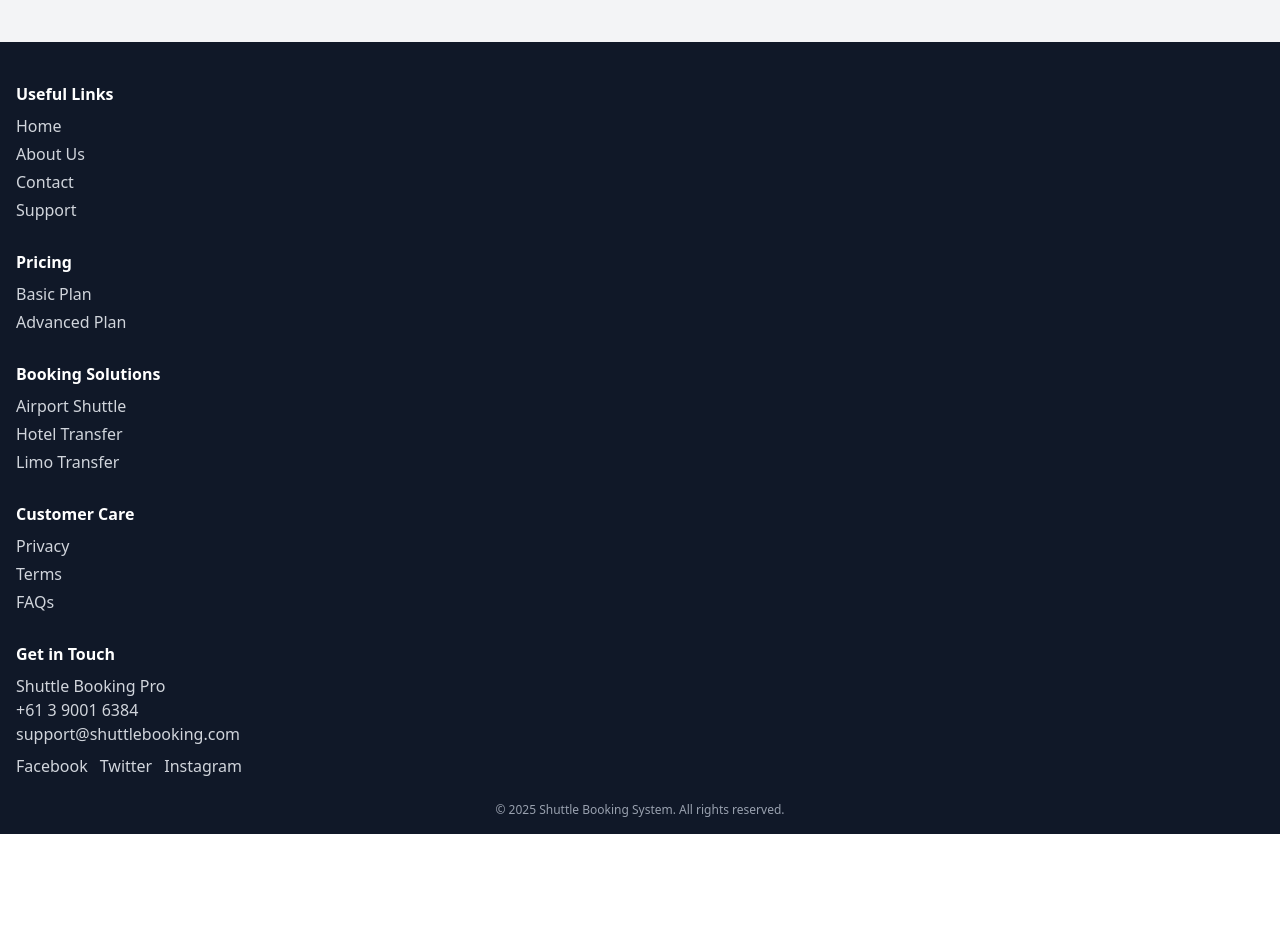
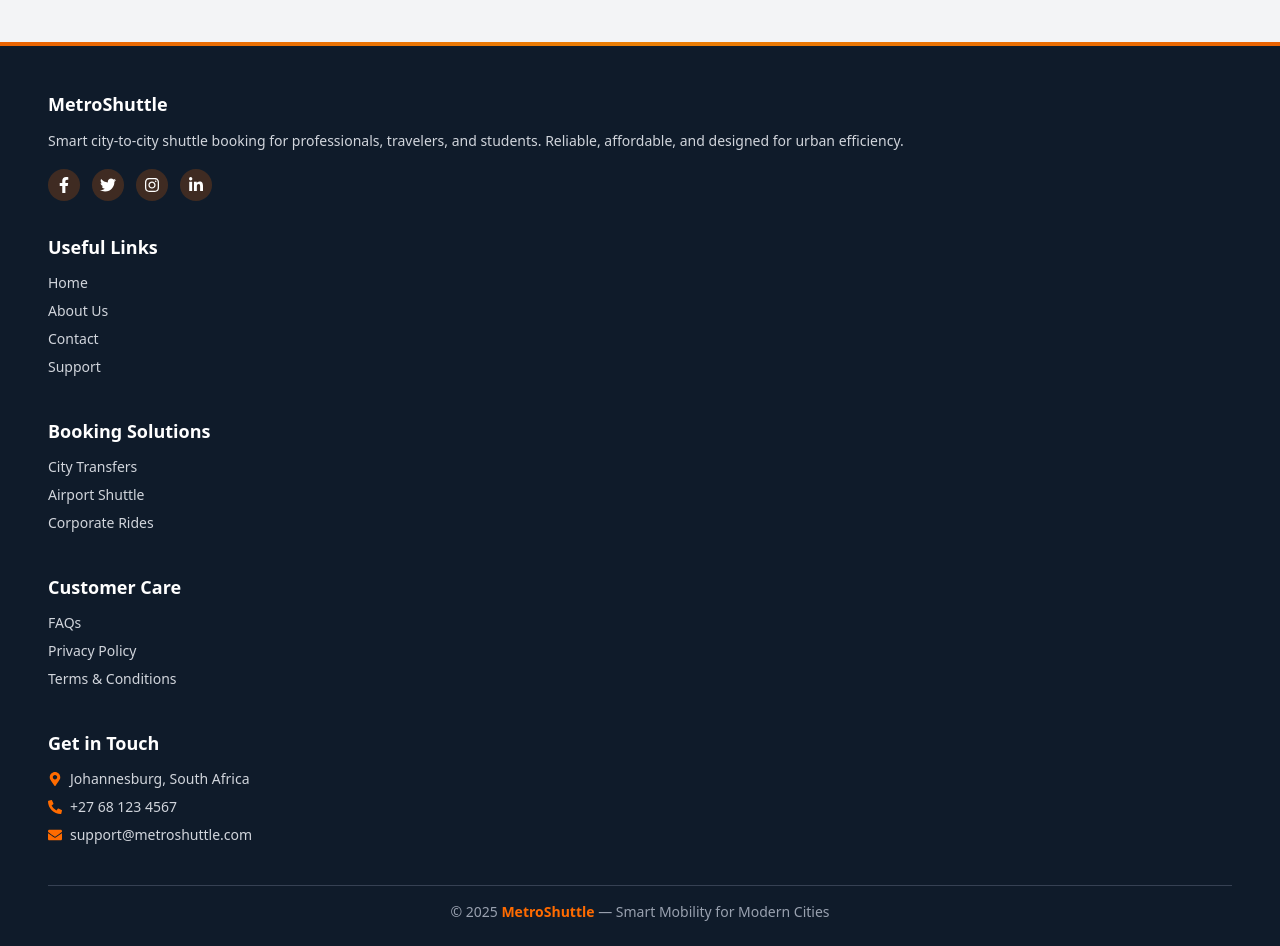
Before and after one commit to Matuku45/shuttle-booking, a React (Vite) app: page /location in a window 1280 px wide. Shown: the part 960-1906 px from the top of the page. Before the commit the page ends 1794 px from the top, so only its background shows below. Built offline with nearby package versions, Linux system fonts and the light colour scheme.

Commit message:
fixed the footer layouts and incuded the icons

```diff
--- a/src/components/Footer.jsx
+++ b/src/components/Footer.jsx
@@ -1,57 +1,130 @@
 import React from "react";
+import {
+  FaFacebookF,
+  FaTwitter,
+  FaInstagram,
+  FaLinkedinIn,
+  FaMapMarkerAlt,
+  FaPhoneAlt,
+  FaEnvelope,
+} from "react-icons/fa";
 
 const Footer = () => {
   return (
-    <footer className="bg-gray-900 text-gray-300 mt-10 pt-10 px-4">
-      <div className="max-w-7xl mx-auto grid grid-cols-1 sm:grid-cols-2 md:grid-cols-5 gap-6">
+    <footer className="bg-[#0f1b2a] text-gray-300 mt-10 pt-12 pb-6 px-6 md:px-12 relative overflow-hidden">
+      {/* Animated glow line */}
+      <div className="absolute top-0 left-0 w-full h-1 bg-gradient-to-r from-[#ff6b00] via-orange-400 to-[#ff6b00] animate-pulse"></div>
+
+      <div className="max-w-7xl mx-auto grid grid-cols-1 sm:grid-cols-2 md:grid-cols-5 gap-8">
+        {/* Company Info */}
         <div>
-          <h3 className="font-bold text-white mb-2">Useful Links</h3>
+          <h3 className="font-bold text-white mb-3 text-lg">MetroShuttle</h3>
+          <p className="text-sm leading-relaxed">
+            Smart city-to-city shuttle booking for professionals, travelers,
+            and students. Reliable, affordable, and designed for urban
+            efficiency.
+          </p>
+          <div className="flex gap-3 mt-4">
+            <a
+              href="https://facebook.com"
+              target="_blank"
+              rel="noopener noreferrer"
+              className="p-2 bg-[#ff6b00]/20 rounded-full hover:bg-[#ff6b00] transition transform hover:scale-110"
+            >
+              <FaFacebookF className="text-white" />
+            </a>
+            <a
+              href="https://twitter.com"
+              target="_blank"
+              rel="noopener noreferrer"
+              className="p-2 bg-[#ff6b00]/20 rounded-full hover:bg-[#ff6b00] transition transform hover:scale-110"
+            >
+              <FaTwitter className="text-white" />
+            </a>
+            <a
+              href="https://instagram.com"
+              target="_blank"
+              rel="noopener noreferrer"
+              className="p-2 bg-[#ff6b00]/20 rounded-full hover:bg-[#ff6b00] transition transform hover:scale-110"
+            >
+              <FaInstagram className="text-white" />
+            </a>
+            <a
+              href="https://linkedin.com"
+              target="_blank"
+              rel="noopener noreferrer"
+              className="p-2 bg-[#ff6b00]/20 rounded-full hover:bg-[#ff6b00] transition transform hover:scale-110"
+            >
+              <FaLinkedinIn className="text-white" />
+            </a>
+          </div>
+        </div>
+
+        {/* Useful Links */}
+        <div>
+          <h3 className="font-semibold text-white mb-3 text-lg">Useful Links</h3>
           {["Home", "About Us", "Contact", "Support"].map((link) => (
-            <a key={link} href="#" className="block mb-1 hover:underline">
+            <a
+              key={link}
+              href="#"
+              className="block mb-2 text-sm hover:text-[#ff6b00] transition"
+            >
               {link}
             </a>
           ))}
         </div>
+
+        {/* Booking Solutions */}
         <div>
-          <h3 className="font-bold text-white mb-2">Pricing</h3>
-          {["Basic Plan", "Advanced Plan"].map((link) => (
-            <a key={link} href="#" className="block mb-1 hover:underline">
+          <h3 className="font-semibold text-white mb-3 text-lg">
+            Booking Solutions
+          </h3>
+          {["City Transfers", "Airport Shuttle", "Corporate Rides"].map(
+            (link) => (
+              <a
+                key={link}
+                href="#"
+                className="block mb-2 text-sm hover:text-[#ff6b00] transition"
+              >
+                {link}
+              </a>
+            )
+          )}
+        </div>
+
+        {/* Customer Care */}
+        <div>
+          <h3 className="font-semibold text-white mb-3 text-lg">Customer Care</h3>
+          {["FAQs", "Privacy Policy", "Terms & Conditions"].map((link) => (
+            <a
+              key={link}
+              href="#"
+              className="block mb-2 text-sm hover:text-[#ff6b00] transition"
+            >
               {link}
             </a>
           ))}
         </div>
+
+        {/* Contact Info */}
         <div>
-          <h3 className="font-bold text-white mb-2">Booking Solutions</h3>
-          {["Airport Shuttle", "Hotel Transfer", "Limo Transfer"].map((link) => (
-            <a key={link} href="#" className="block mb-1 hover:underline">
-              {link}
-            </a>
-          ))}
-        </div>
-        <div>
-          <h3 className="font-bold text-white mb-2">Customer Care</h3>
-          {["Privacy", "Terms", "FAQs"].map((link) => (
-            <a key={link} href="#" className="block mb-1 hover:underline">
-              {link}
-            </a>
-          ))}
-        </div>
-        <div>
-          <h3 className="font-bold text-white mb-2">Get in Touch</h3>
-          <p>Shuttle Booking Pro</p>
-          <p>+61 3 9001 6384</p>
-          <p>support@shuttlebooking.com</p>
-          <div className="flex gap-3 mt-2">
-            {["Facebook", "Twitter", "Instagram"].map((social) => (
-              <a key={social} href="#" className="hover:underline">
-                {social}
-              </a>
-            ))}
-          </div>
+          <h3 className="font-semibold text-white mb-3 text-lg">Get in Touch</h3>
+          <p className="flex items-center gap-2 text-sm mb-2">
+            <FaMapMarkerAlt className="text-[#ff6b00]" /> Johannesburg, South Africa
+          </p>
+          <p className="flex items-center gap-2 text-sm mb-2">
+            <FaPhoneAlt className="text-[#ff6b00]" /> +27 68 123 4567
+          </p>
+          <p className="flex items-center gap-2 text-sm">
+            <FaEnvelope className="text-[#ff6b00]" /> support@metroshuttle.com
+          </p>
         </div>
       </div>
-      <div className="text-center text-gray-400 text-xs mt-6 pb-4">
-        &copy; {new Date().getFullYear()} Shuttle Booking System. All rights reserved.
+
+      {/* Bottom Bar */}
+      <div className="text-center text-gray-400 text-sm mt-10 border-t border-gray-700 pt-4">
+        © {new Date().getFullYear()} <span className="text-[#ff6b00] font-semibold">MetroShuttle</span> —
+        Smart Mobility for Modern Cities
       </div>
     </footer>
   );
```
